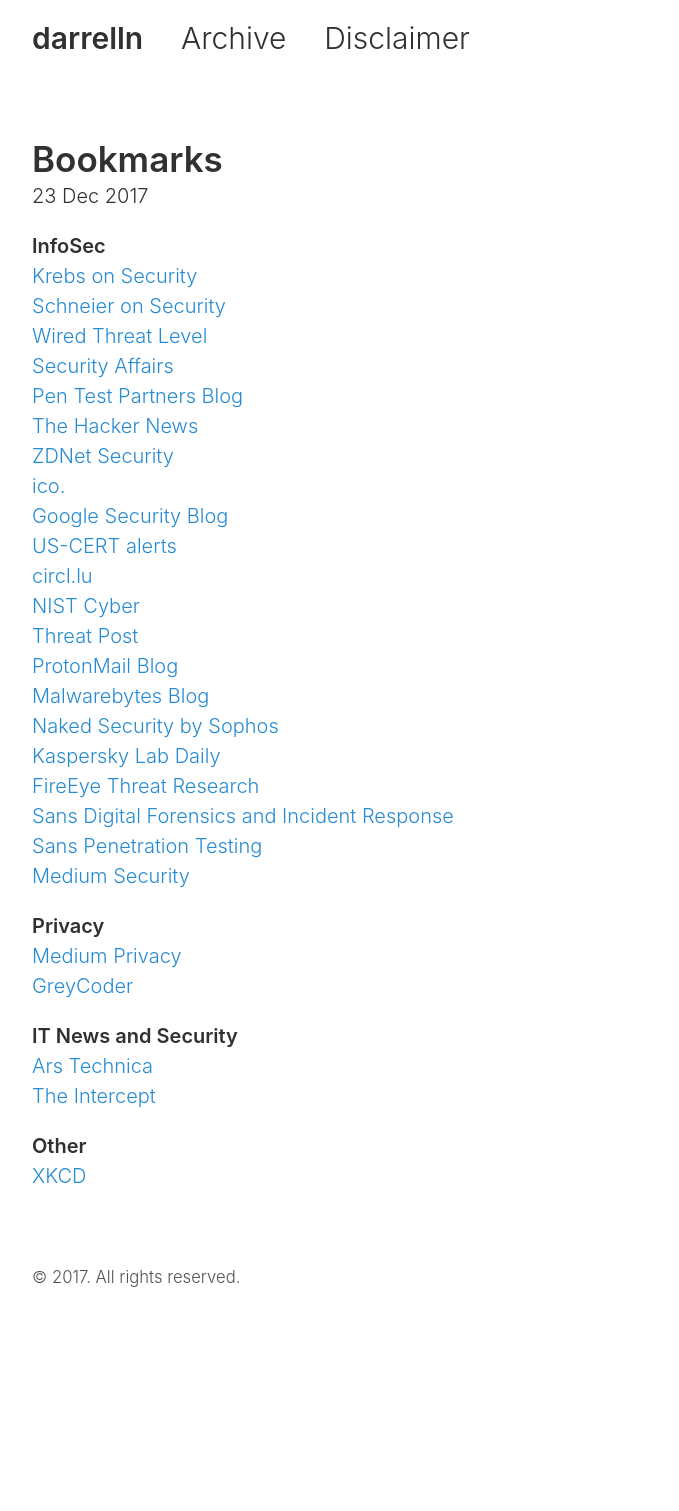
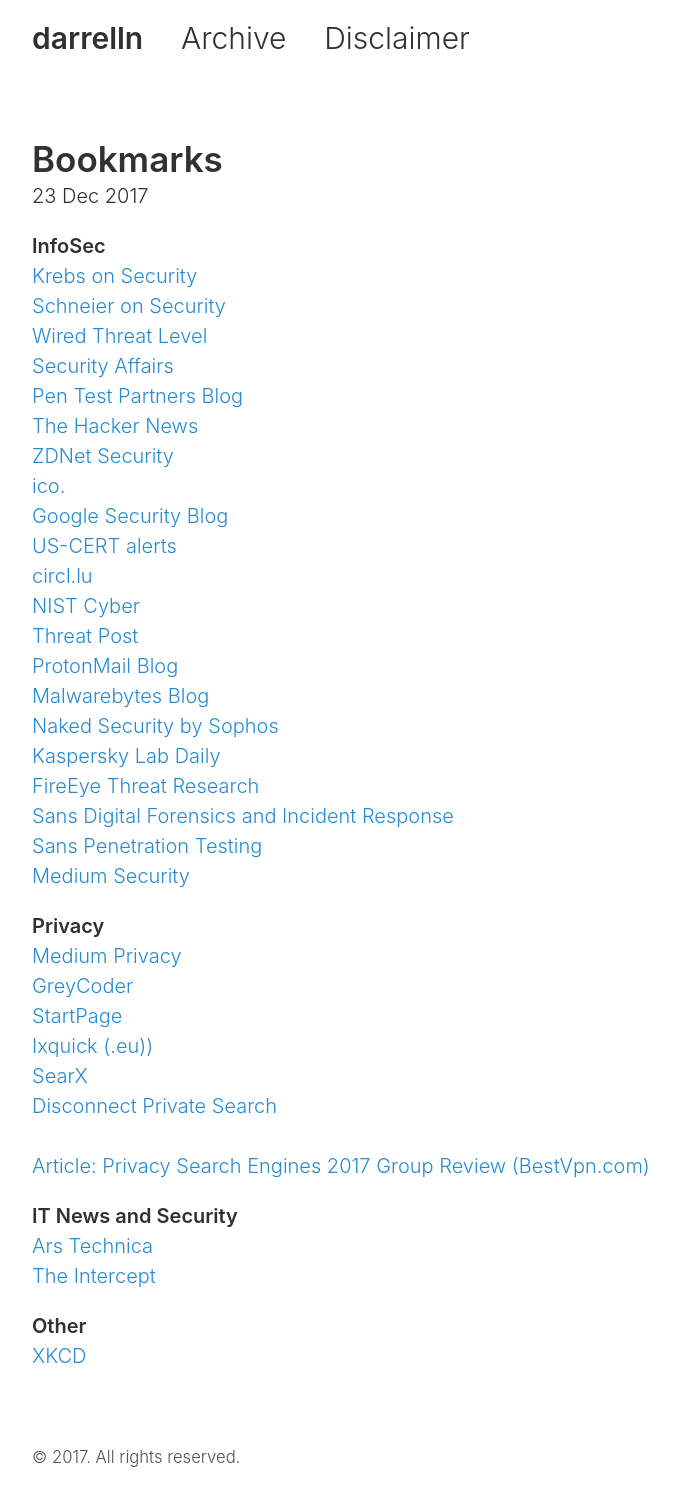
Before and after one commit to darrelln/darrelln.github.io, a Jekyll site: the page built from _posts/2017-12-23-bookmarks.md, in a window 1280 px wide. Shown: the whole page, without its empty margins (128-807 px from the left). Built offline with Jekyll 4.4.1, drawn with Linux system fonts in a browser that asks for light colours; before the commit the page ends 1331 px from its top, so only the background shows below that.

Commit message:
Post amend.

```diff
--- a/_posts/2017-12-23-bookmarks.md
+++ b/_posts/2017-12-23-bookmarks.md
@@ -31,6 +31,12 @@
 **Privacy**<br>
 [Medium Privacy](https://medium.com/search?q=privacy)<br>
 [GreyCoder](https://greycoder.com)<br>
+[StartPage](https://startpage.com)<br>
+[Ixquick (.eu))](https://ixquick.eu)<br>
+[SearX](https://searx.me)<br>
+[Disconnect Private Search](https://disconnect.me/search)<br>
+<br>
+[Article: Privacy Search Engines 2017 Group Review (BestVpn.com)](https://www.bestvpn.com/privacy-search-engines/)
 
 **IT News and Security**<br>
 [Ars Technica](https://arstechnica.com/information-technology/)<br>
```
